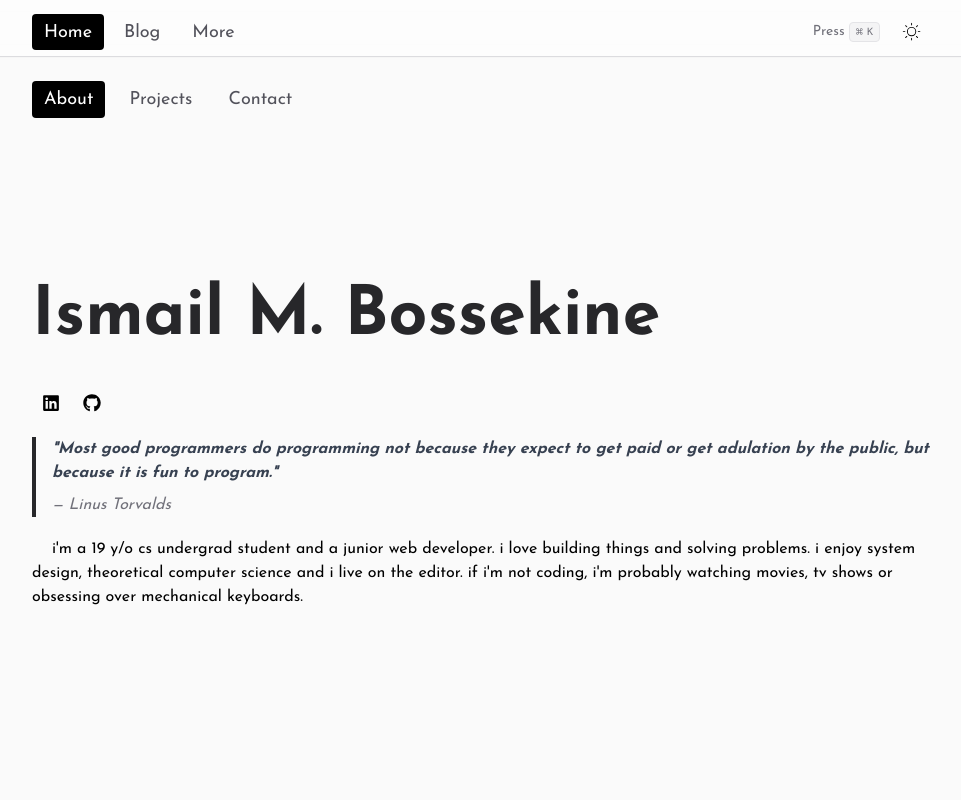
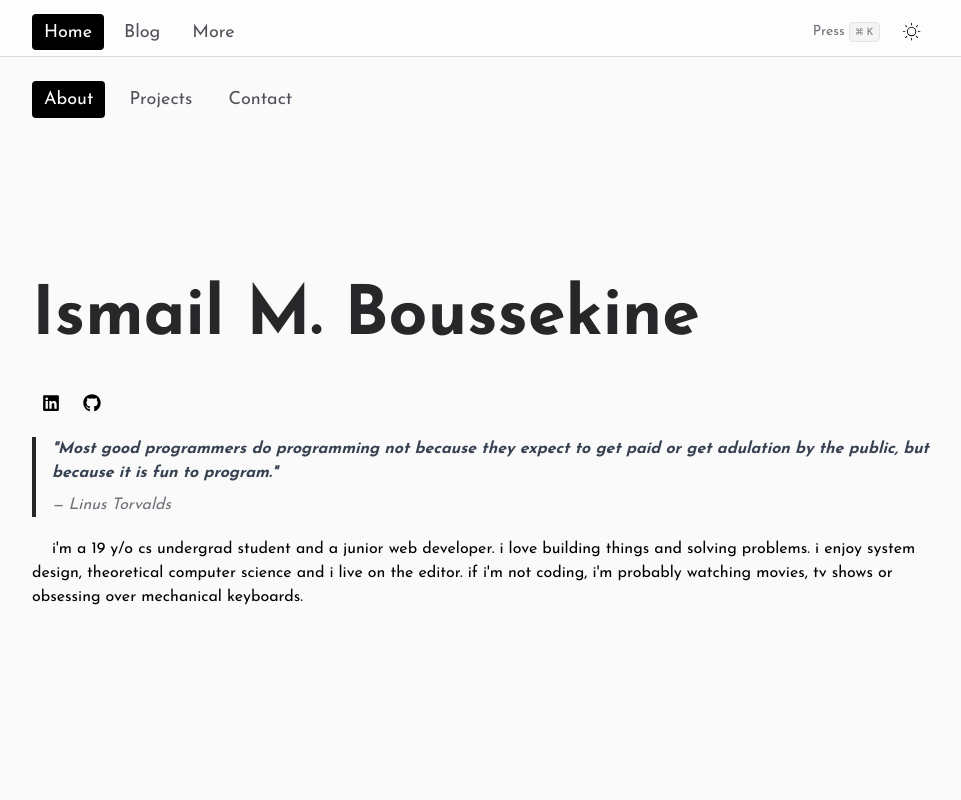
Before and after one commit to 1sma31L/Portfolio, a Next.js app: page / in a window 1280 px wide. Shown: the top 800 px of the page, without its empty margins (158-1119 px from the left). Built offline with nearby package versions, Linux system fonts and the light colour scheme.

Commit message:
Update page.tsx

```diff
--- a/src/app/(home)/page.tsx
+++ b/src/app/(home)/page.tsx
@@ -14,7 +14,7 @@ function Home() {
 			<main className="container px-4 md:px-0 flex flex-col justify-center items-center gap-28 py-6 md:py-0">
 				<section className="flex flex-col gap-5 min-h-[70vh] md:min-h-[80vh] justify-center items-center w-full">
 					<h1 className="text-[44px] sm:text-[68px] font-extrabold inline-block text-zinc-800 dark:text-zinc-100 text-left w-full">
-						Ismail M. Bossekine
+						Ismail M. Boussekine
 					</h1>
 					<div className="text-sm sm:text-base flex flex-col gap-5 leading-[1.6]  dark:text-zinc-100 ">
 						<div className="flex flex-row gap-1 flex-wrap justify-start items-center">
```
